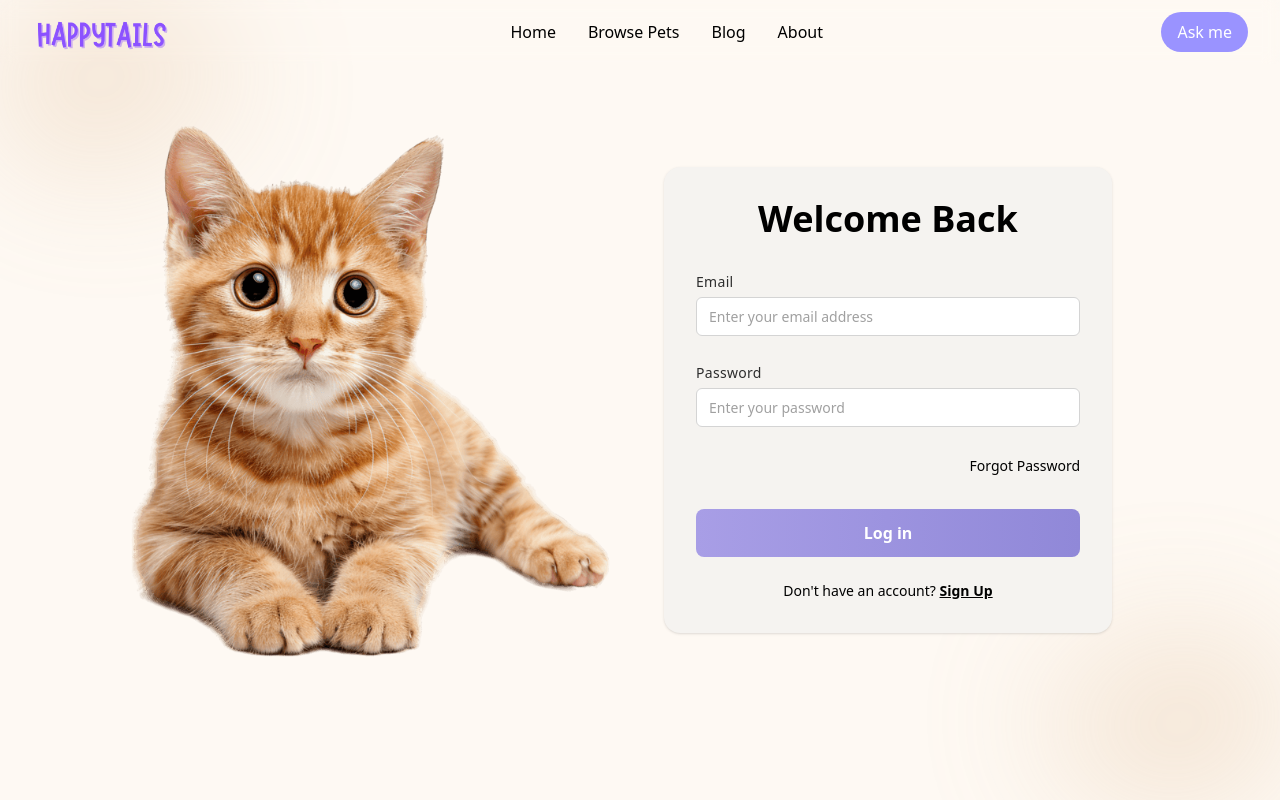
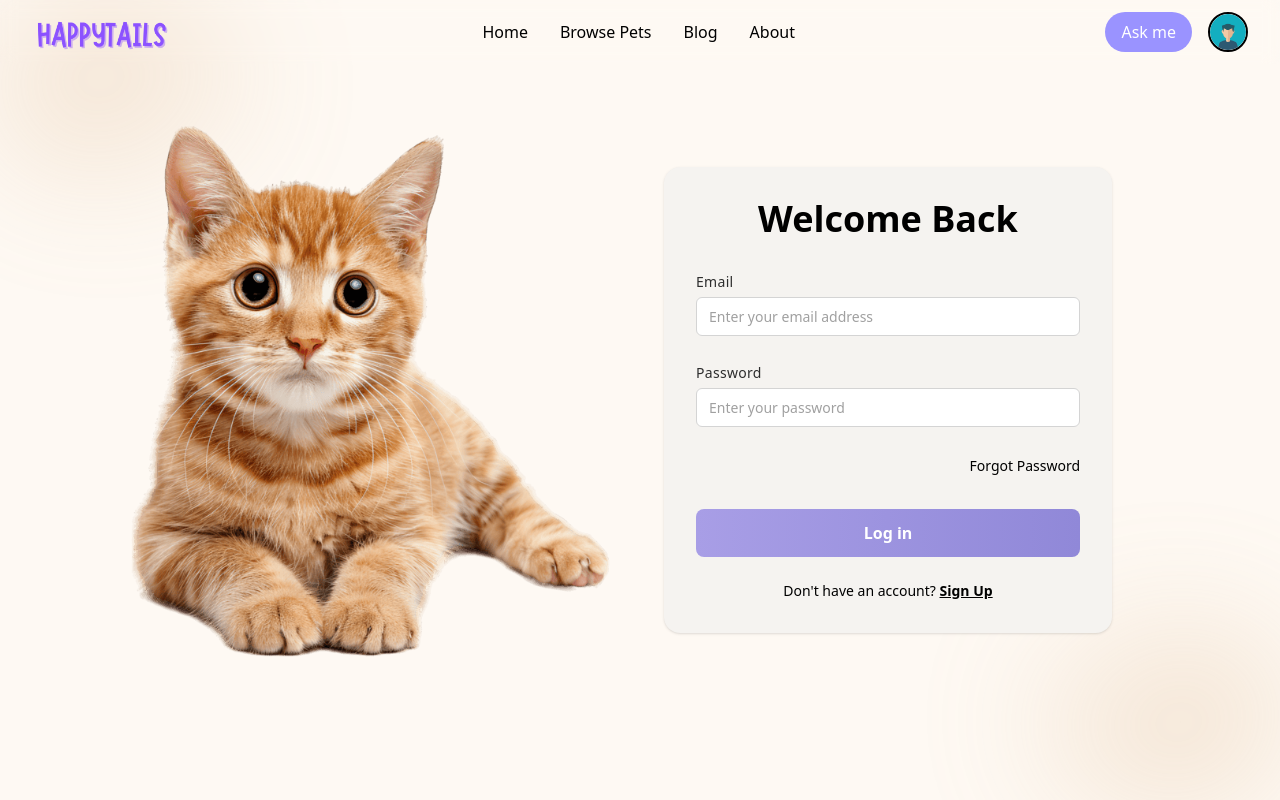
Before and after one commit to independent-project-2/HappyTail-Frontend, a React (Vite) app: page /login in a window 1280 px wide. Built offline with nearby package versions, Linux system fonts and the light colour scheme.

Commit message:
fix(navbar): correct navigation links and responsive profile alignment
- Updated all navigation links to use `router()` for SPA routing instead of <a> tags
- Fixed profile photo display for desktop and mobile views

```diff
--- a/src/App.tsx
+++ b/src/App.tsx
@@ -7,6 +7,8 @@ import Chatbot from './pages/chatbot';
 import Blog from './pages/blog';
 import BrowsePets from './pages/BrowsePets';
 import Home from './pages/Home';
+import AboutPage from './pages/AboutPage';
+import Profile from './pages/ProfilePage';
 
 
 import './App.css';
@@ -31,7 +33,8 @@ function App() {
         <Route path="/home" element={<Home />} />
         <Route path="/browse-pets" element={<BrowsePets />} />
         <Route path="/blog" element={<Blog />} />
-        <Route path="/about" element={<Navigate to="/" replace />} />
+        <Route path="/about" element={<AboutPage />} />
+        <Route path="/profile" element={<Profile />} />
       </Routes>
     </>
   );
--- a/src/components/nav.tsx
+++ b/src/components/nav.tsx
@@ -1,5 +1,6 @@
 import { useState  } from "react";
 import { useNavigate } from "react-router-dom";
+import { LogIn } from 'lucide-react';
 
 
 
@@ -7,6 +8,7 @@ import { useNavigate } from "react-router-dom";
 
 export default function Navbar() {
   const [isOpen, setIsOpen] = useState(false);
+  const [isAuthenticated, setIsAuthenticated] = useState(true);
 
   const router = useNavigate();
 
@@ -40,17 +42,26 @@ export default function Navbar() {
           </div>
 
 
+
           <div className="hidden md:flex items-center space-x-4">
             <button onClick={() => router('/ask-me')} className="bg-[#9A93FF] text-white px-4 py-2 rounded-full hover:bg-[#827afe] font-medium cursor-pointer">
               Ask me
             </button>
-            {/* Buttons <button onClick={() => router('/login')} className="text-[#9A93FF] border-2 border-[#9A93FF] px-4 py-2 rounded-full hover:bg-[#9A93FF] hover:text-white font-medium transition-all">
-              Login
-            </button>
-            <button onClick={() => router('/signup')} className="bg-[#9A93FF] text-white px-4 py-2 rounded-full hover:bg-[#827afe] font-medium">
-              Sign Up
-            </button>*/}
+             {/* profile */}
+
+
+              {isAuthenticated ? (
+           <div onClick={() => router('/profile')} className="flex items-center justify-center w-10 h-10 rounded-full overflow-hidden border-2 border-black">
+  <img
+    src="/assets/profilePhoto/profile.png"
+    alt="Profile"
+    className="w-full h-full object-cover"
+  />
+</div> ): (  <div><LogIn className="w-6 h-6 text-black" /></div>
+        )}
+
           </div>
+
 
 
           <div className="flex items-center md:hidden">
```
Also changed, not shown: public/assets/profilePhoto/profile.png (added).
